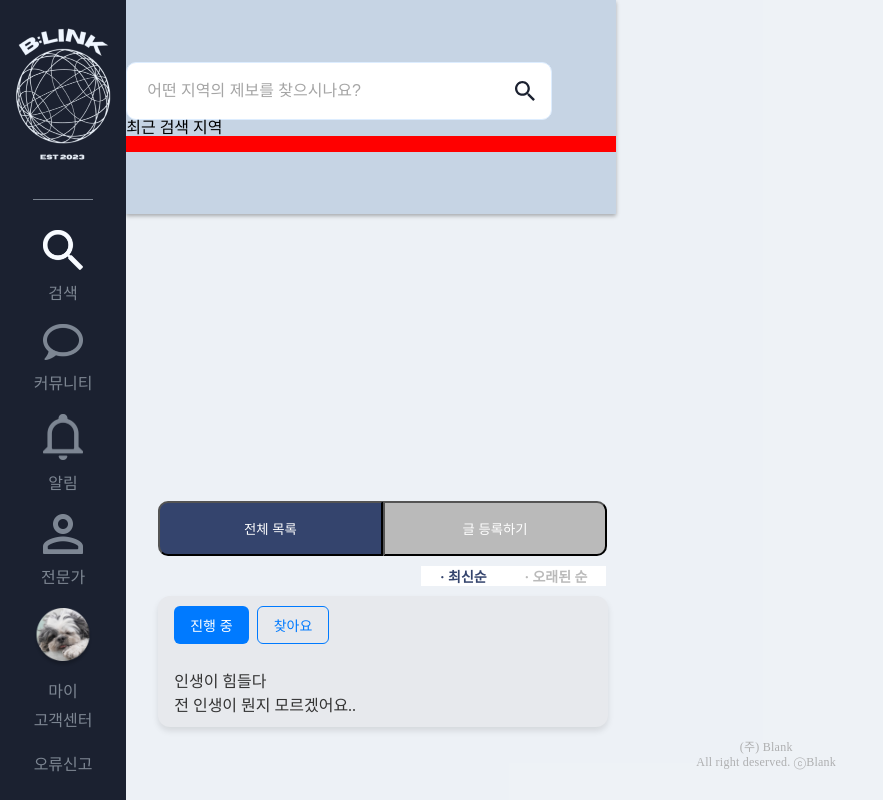
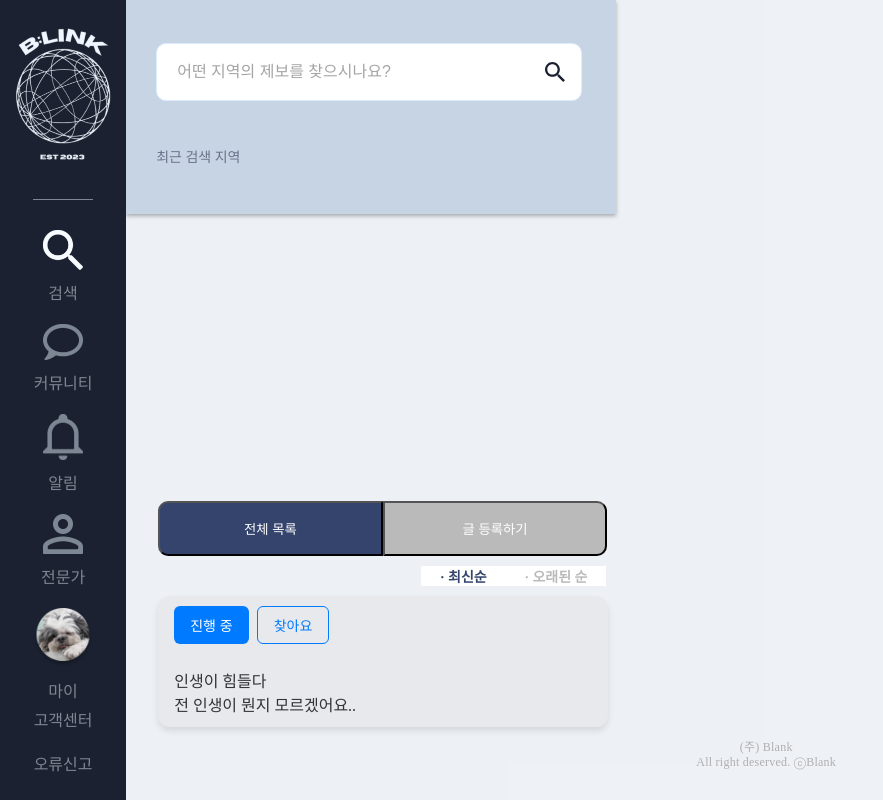
Before and after one commit to coldweek3/Blink_FE, a React (Create React App) app: page / in a window 1280 px wide. Shown: the top 800 px of the page, without its empty margins (0-883 px from the left). Built offline with nearby package versions, Linux system fonts and the light colour scheme.

Commit message:
[Design] 검색창 및 태그 부분의 레이아웃과 디자인을 조정한다.

```diff
--- a/src/components/mainpage/Search/Search.tsx
+++ b/src/components/mainpage/Search/Search.tsx
@@ -30,12 +30,14 @@ function Search() {
         onChange={handleInputChange}
         onKeyDown={handleKeyDown}
       />
-      <span>최근 검색 지역</span>
-      <S.TagConatainer>
-        {tags.map((tag, index) => (
-          <Tag key={index} text={tag} onDelete={() => deleteTag(index)} />
-        ))}
-      </S.TagConatainer>
+      <div>
+        <S.LocationText>최근 검색 지역</S.LocationText>
+        <S.TagConatainer>
+          {tags.map((tag, index) => (
+            <Tag key={index} text={tag} onDelete={() => deleteTag(index)} />
+          ))}
+        </S.TagConatainer>
+      </div>
     </S.Container>
   );
 }
--- a/src/components/mainpage/Search/style.ts
+++ b/src/components/mainpage/Search/style.ts
@@ -1,4 +1,4 @@
-import styled, { css } from "styled-components";
+import styled from "styled-components";
 import search from "../../../assets/Icon/search.svg";
 import xButton from "../../../assets/button/xButton.svg";
 
@@ -6,9 +6,10 @@ export const Container = styled.div`
   display: flex;
   flex-direction: column;
   /* align-items: center; */
-  justify-content: center;
+  justify-content: space-around;
   width: 490px;
   height: 214px;
+  padding: 20px 0 10px 30px;
   flex-shrink: 0;
   background-color: #c6d4e4;
   box-shadow: 0px 2px 4px 0px rgba(0, 0, 0, 0.3);
@@ -46,7 +47,7 @@ export const Input = styled.input.attrs({
 export const TagConatainer = styled.div`
   padding: 8px 0px;
   gap: 10px;
-  background-color: red;
+  /* background-color: red; */
   overflow-x: scroll;
   white-space: nowrap;
 
@@ -99,3 +100,13 @@ export const XButton = styled.button`
   border: none;
   margin-left: 4px;
 `;
+
+export const LocationText = styled.span`
+  color: #6a728a;
+  /* text-align: right; */
+  font-family: "Noto Sans KR";
+  font-size: 14px;
+  font-style: normal;
+  font-weight: 400;
+  line-height: normal;
+`;
```
